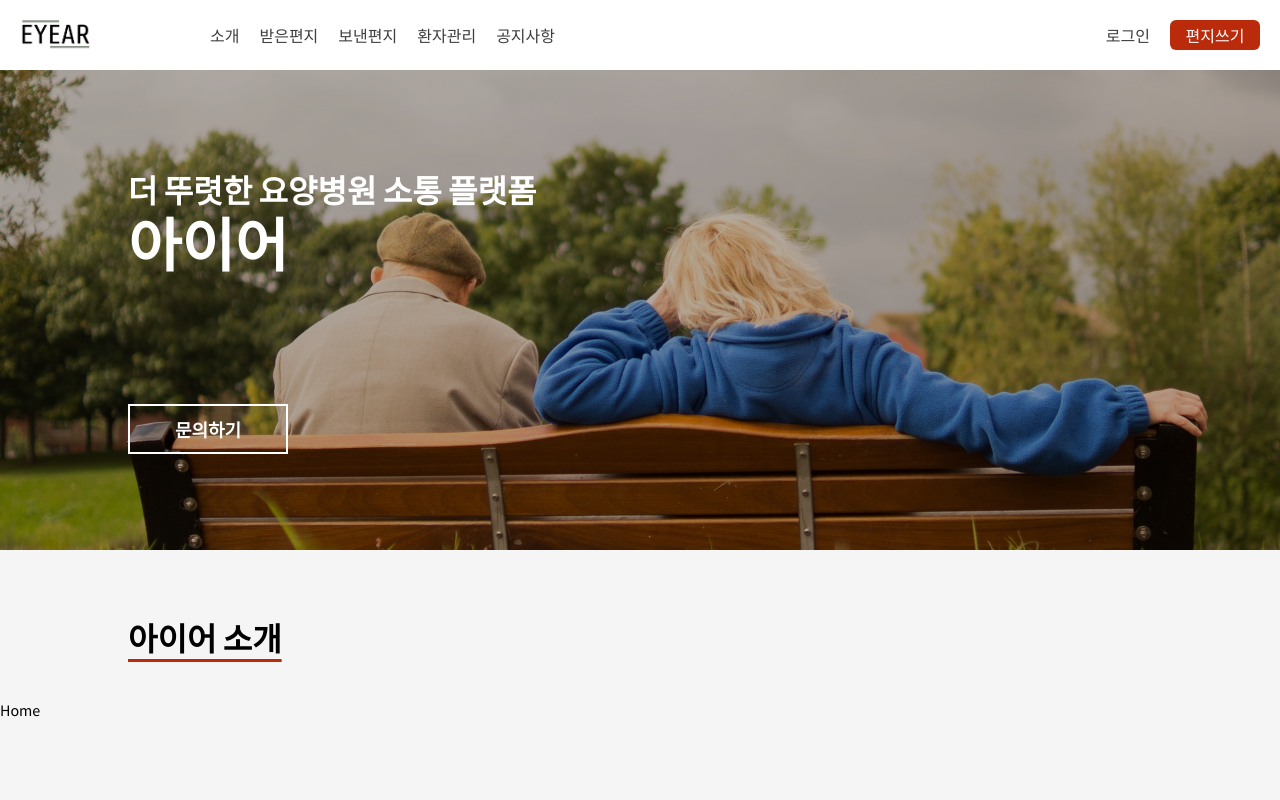
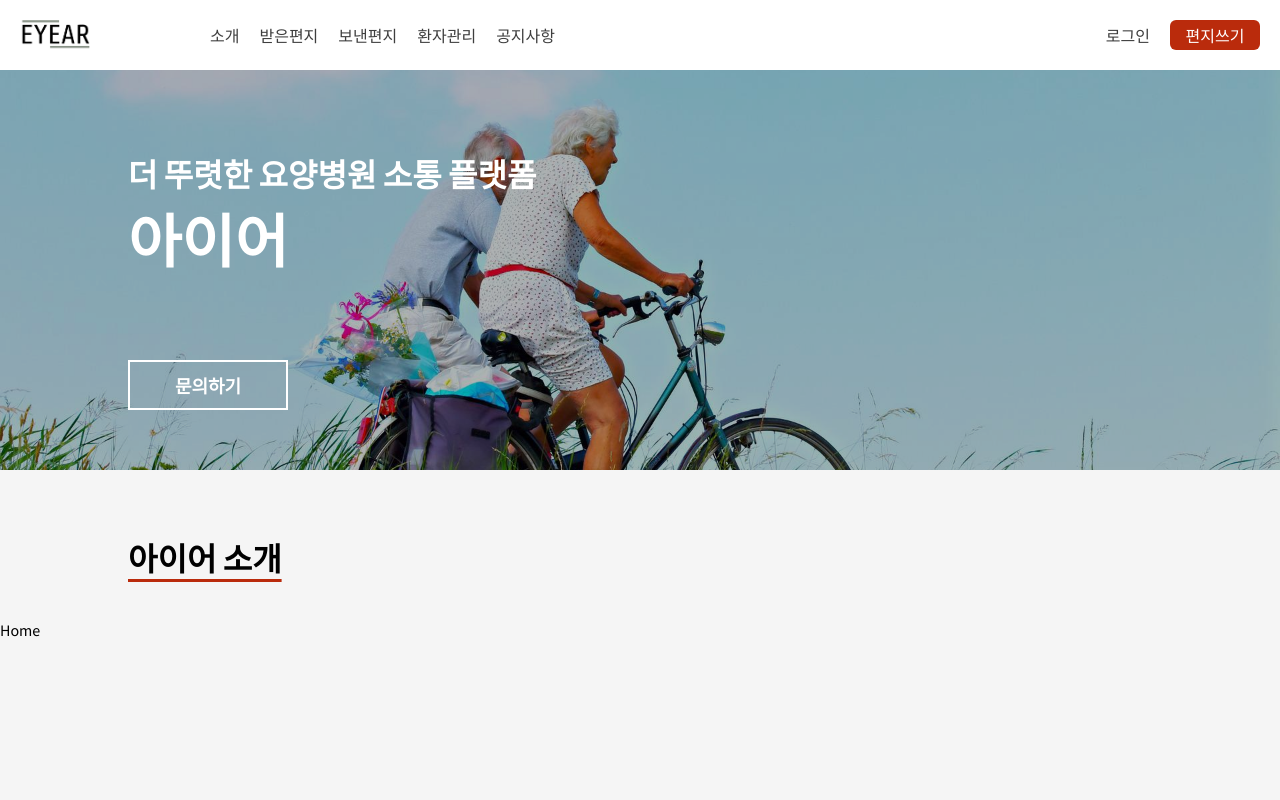
Before and after one commit to eyear22/eyear_frontend, a React (Create React App) app: page / in a window 1280 px wide. Shown: the top 800 px of the page. Built offline with nearby package versions, Linux system fonts and the light colour scheme.

Commit message:
[FEAT] 메인페이지 배경화면 변경

```diff
--- a/src/components/home/Banner.js
+++ b/src/components/home/Banner.js
@@ -1,24 +1,27 @@
 import styled from 'styled-components';
-import HomeImage from '../../assets/img_home.jpg';
+import Img from '../../assets/img_background.jpg';
 import { mobile } from '../../utils/responsive';
 
 const Banner = () => {
   return (
     <Container>
-      <Image src={HomeImage} alt="homeImage" />
-      <SubTitle>더 뚜렷한 요양병원 소통 플랫폼</SubTitle>
-      <Title>아이어</Title>
-      <Button>문의하기</Button>
+      <Image src={Img} alt="homeImage" />
+      <TextDiv>
+        <SubTitle>더 뚜렷한 요양병원 소통 플랫폼</SubTitle>
+        <Title>아이어</Title>
+        <Button>문의하기</Button>
+      </TextDiv>
     </Container>
   );
 };
 
 const Container = styled.div`
   width: 100vw;
-  height: 60vh;
+  height: 50vh;
   position: relative;
   margin-top: 70px;
   background-color: black;
+  ${mobile({ height: '40vh' })}
 `;
 
 const Image = styled.img`
@@ -28,29 +31,27 @@ const Image = styled.img`
   opacity: 0.7;
 `;
 
+const TextDiv = styled.div`
+  position: absolute;
+  top: 20%;
+  left: 10vw;
+`;
+
 const SubTitle = styled.h2`
-  position: absolute;
   color: white;
   font-size: 32px;
-  top: 20%;
-  left: 10vw;
   ${mobile({ fontSize: 26 })}
 `;
 
 const Title = styled.h1`
-  position: absolute;
   color: white;
   font-size: 58px;
-  top: 27%;
-  left: 10vw;
   ${mobile({ fontSize: 40 })}
 `;
 
 const Button = styled.button`
-  position: absolute;
+  margin-top: 10vh;
   color: white;
-  left: 10vw;
-  bottom: 20%;
   padding: 10px;
   background-color: transparent;
   border: 2px solid #fff;
```
Also changed, not shown: src/assets/img_background.jpg (added).
